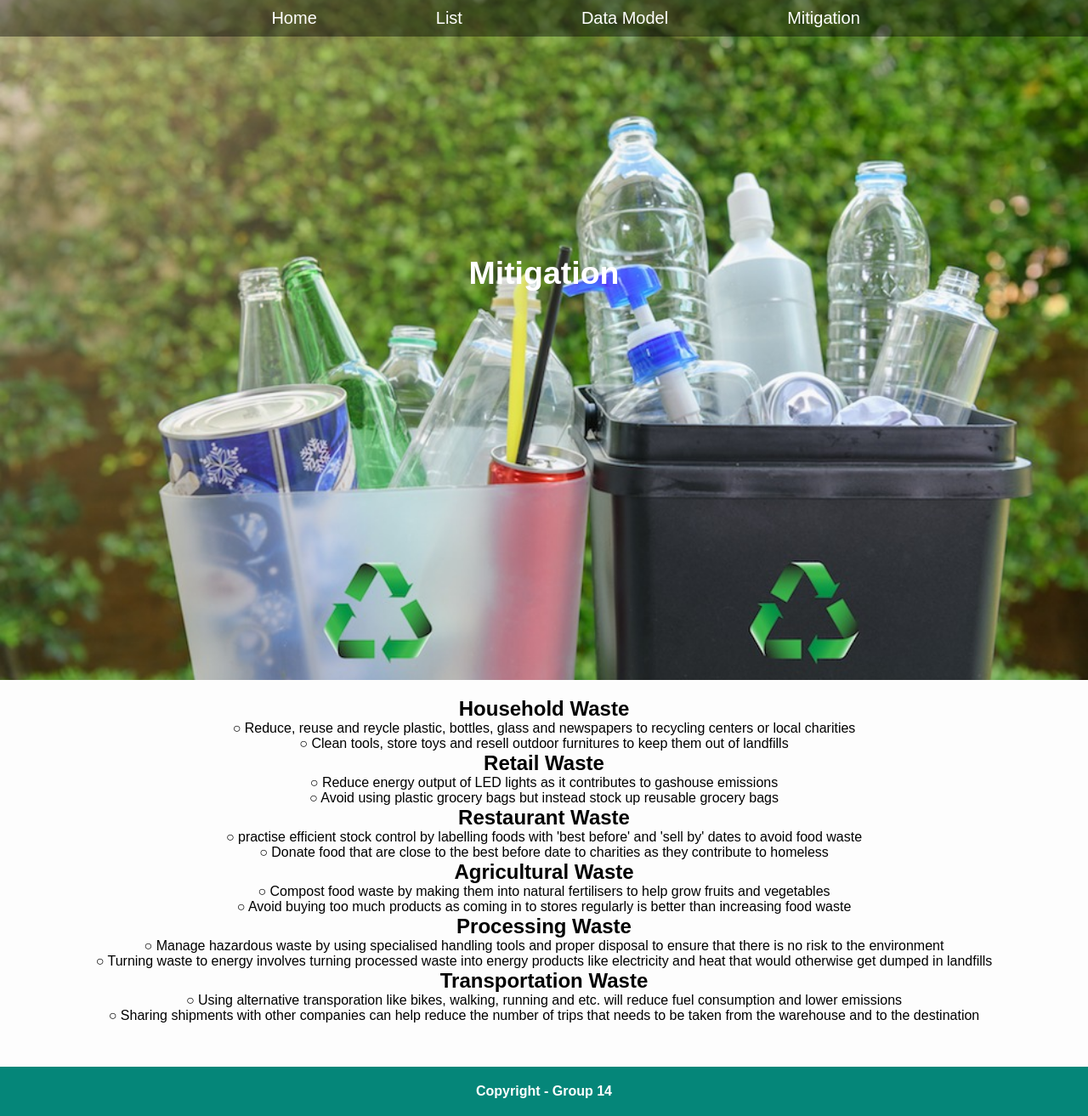
After one commit to ysebastian-student-work-cdu/assessments-2-and-4-hit237-group-14, a Django app: page /mitigation/ in a window 1280 px wide. The commit adds this page. Shown: the whole page at 85% size. Run offline with Django 4.2, Linux system fonts and the light colour scheme.

Commit message:
added mitigation

```diff
--- a/group14_proj/group14_app/static/style.css
+++ b/group14_proj/group14_app/static/style.css
@@ -212,3 +212,16 @@ img {
 	width: 800px;
 	height: 800px;
   }
+
+#hero4 {
+	position: relative;
+	width: 100%;
+	min-height: 100vh;
+	background: url(assets/mitigation.jpg) no-repeat;
+	background-size: cover;
+	background-position: center;
+	justify-content: center;
+	align-items: center;
+	text-align: center;
+	padding: 300px 1;
+}
--- a/group14_proj/group14_app/templates/group14_app/app_base.html
+++ b/group14_proj/group14_app/templates/group14_app/app_base.html
@@ -23,6 +23,7 @@
                 <li><a href="{% url 'homepage' %}">Home</a></li>
                 <li><a href="{% url 'list' %}">List</a></li>
                 <li><a href="{% url 'data_model' %}">Data Model</a></li>
+                <li><a href="{% url 'mitigation' %}">Mitigation</a></li>
             </ul>
         </div>
     </nav>
--- /dev/null
+++ b/group14_proj/group14_app/templates/group14_app/mitigation.html
@@ -0,0 +1,30 @@
+{% extends "group14_app/app_base.html" %}
+
+{% block title %}
+Mitigation
+{% endblock title %}
+
+
+{% block heading %}
+<header>
+    <section id="hero4">
+        <h1>Mitigation</h1>
+    </section>
+</header>
+{% endblock heading %}
+
+{% block content %}
+<main>
+    <div class="container">
+        <ul>
+             {% for mitigation_strategies in mitigation_strategies %}
+                <li>
+                    <h2>{{ mitigation_strategies.one }}</h2>
+                    <p>{{ mitigation_strategies.two }}</p>
+                    <p>{{ mitigation_strategies.three }}</p>
+                </li>
+                {% endfor %}
+        </ul>
+    </div>
+</main>
+{% endblock content %}
--- a/group14_proj/group14_app/views.py
+++ b/group14_proj/group14_app/views.py
@@ -67,3 +67,8 @@ def data_model(request):
     group_intros = briefs.records
 
     return render(request, 'group14_app/data-model.html', {'list': food_waste_list, 'group_intros': group_intros, 'team_profiles': team_profiles})
+
+def mitigation(request):
+    mitigation_strategies = mitigations.records
+
+    return render(request,'group14_app/mitigation.html', {'mitigation_strategies':mitigation_strategies})
--- a/group14_proj/group14_proj/urls.py
+++ b/group14_proj/group14_proj/urls.py
@@ -27,6 +27,7 @@ urlpatterns = [
     path('details/<int:id>/', views.details, name = 'details'),
     re_path(r'^details/(?P<id>[1-6]{1})/?$', views.details),
     path('data_model/', views.data_model, name ='data_model'),
+    path('mitigation/', views.mitigation, name ='mitigation'),
 ]
 
 urlpatterns += staticfiles_urlpatterns()
```
Also changed, not shown: group14_proj/group14_app/table.py (+8 -0 lines), group14_proj/db.sqlite3, group14_proj/group14_app/static/assets/mitigation.jpg (added).
